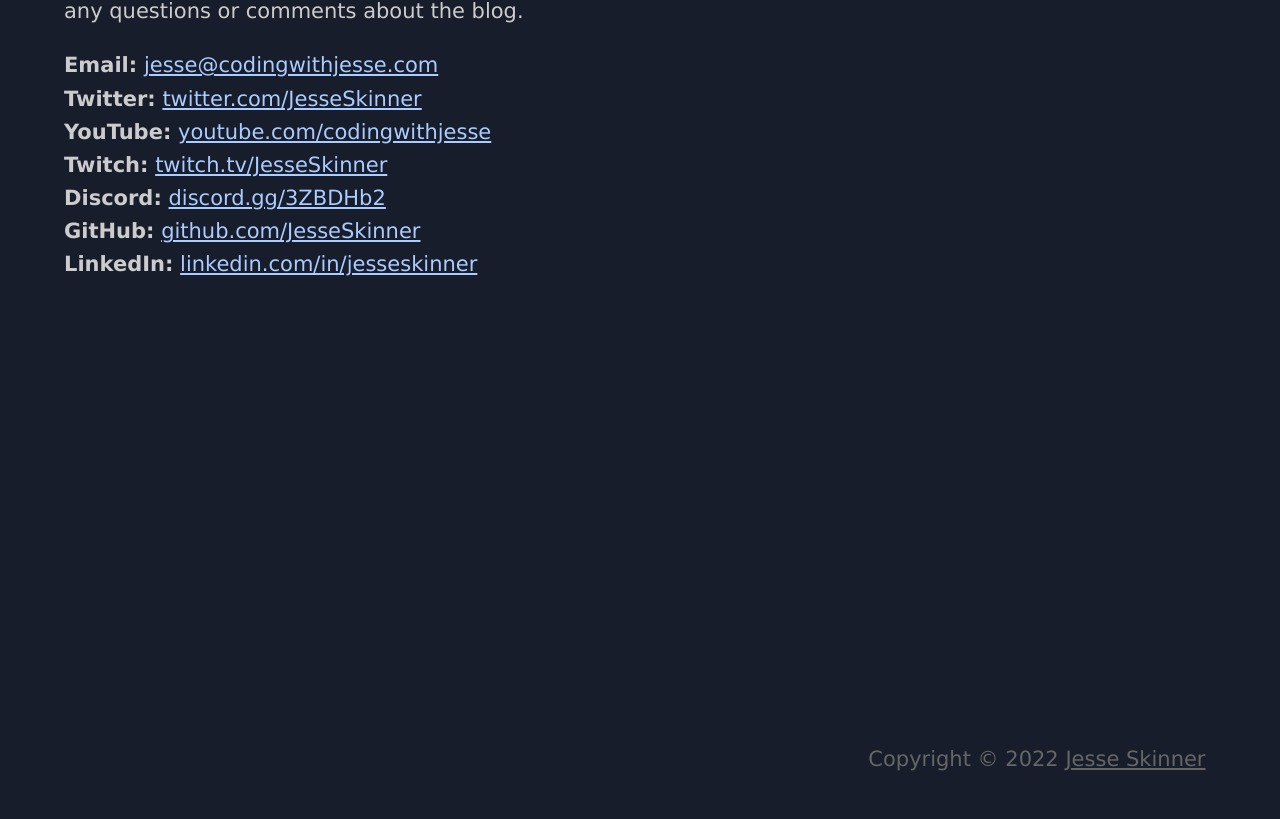
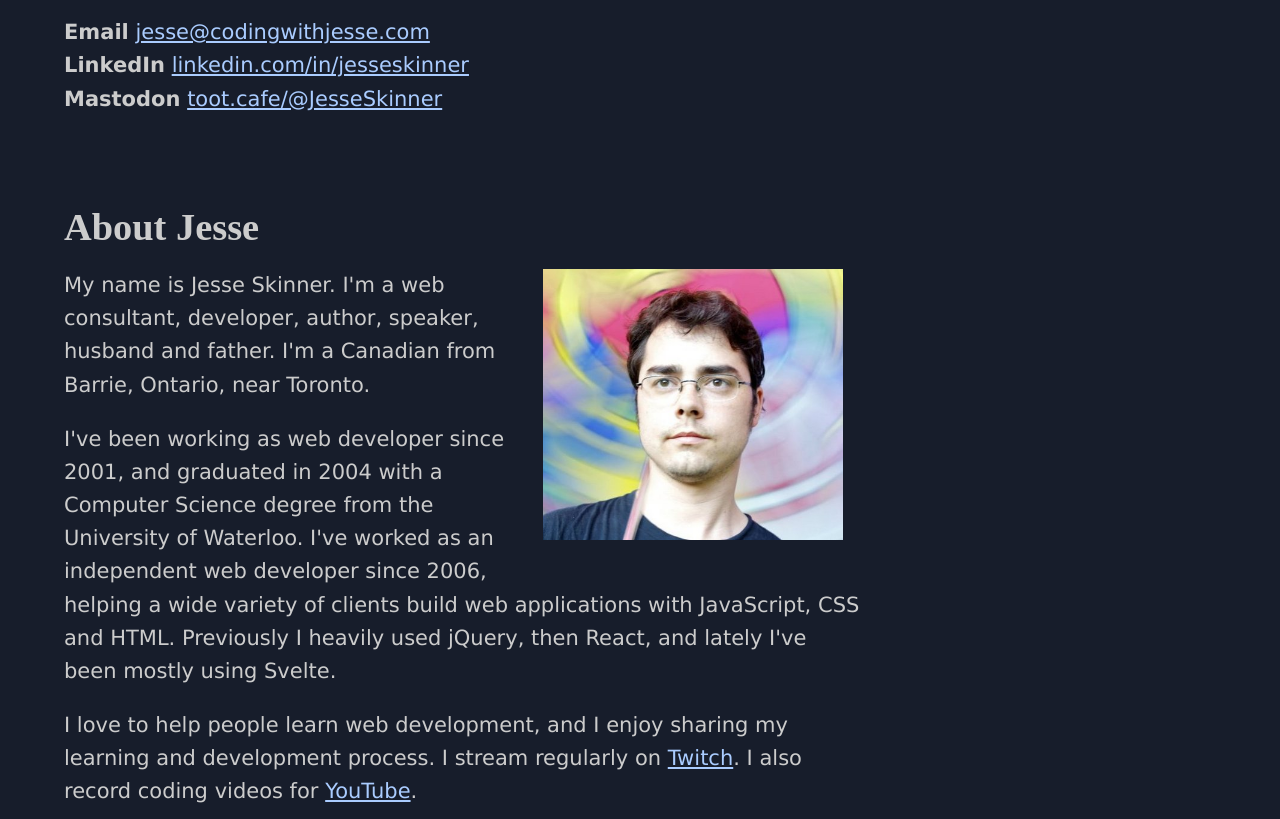
Before and after one commit to jesseskinner/codingwithjesse.com, a SvelteKit app: page /contact/me in a window 1280 px wide. Shown: the part 561-1380 px from the top of the page. Before the commit the page ends 1337 px from the top, so only its background shows below. Built offline with nearby package versions, Linux system fonts and the light colour scheme.

Commit message:
NEW: move Joy of Svelte ad off homepage, into post sidebar only

```diff
--- a/src/routes/_components/AboutMe.svelte
+++ b/src/routes/_components/AboutMe.svelte
@@ -3,26 +3,10 @@
 </script>
 
 <section>
-	<aside>
-		<a href="https://www.joyofsvelte.com/">
-			<img
-				src="https://www.joyofsvelte.com/svelte-logo.svg"
-				width="107"
-				height="128"
-				alt="Svelte"
-			/>
-			<span>
-				Want to learn Svelte?<br />
-				Check out my video course!<br />
-				<u>The Joy of Svelte</u>
-			</span></a
-		>
-	</aside>
-
-	<a href="/blog/about-me">
+	<a href="/contact/me">
 		<img src="/images/me_umbrella.jpg" alt="Jesse Skinner" class="me" />
 	</a>
-	<h1>Hi, I'm <a href="/blog/about-me" class="about-me">Jesse Skinner.</a></h1>
+	<h1>Hi, I'm <a href="/contact/me" class="about-me">Jesse Skinner.</a></h1>
 	<p>
 		I'm a web consultant, developer, author, college professor, youtuber, twitch streamer, husband
 		and father. I've been making web sites for {new Date().getFullYear() - 1995} years. I love coding,
@@ -94,8 +78,7 @@
 		text-align: left;
 	}
 
-	img.me,
-	aside a {
+	img.me {
 		width: 100%;
 		max-width: 500px;
 		border: 1px solid black;
@@ -127,43 +110,6 @@
 		margin: 0 0 0.5em;
 	}
 
-	aside a {
-		text-decoration: none;
-		color: black;
-		display: flex;
-		font-size: 1.1em;
-		padding: 0.5em;
-		background: white;
-		box-shadow: 5px 5px rgba(0, 0, 0, 0.5);
-		border: 1px solid #666;
-		margin-bottom: 2em;
-		text-align: center;
-		justify-content: center;
-		align-items: center;
-		box-sizing: border-box;
-	}
-
-	aside img {
-		flex: auto;
-		max-height: 5em;
-		margin: 0;
-		vertical-align: top;
-	}
-
-	aside span {
-		flex: auto;
-		white-space: nowrap;
-		font-weight: bold;
-	}
-
-	aside u {
-		font-size: 200%;
-		font-family: Lobster;
-		text-decoration: none;
-		color: #ff3e00;
-		font-weight: normal;
-	}
-
 	.social {
 		text-align: center;
 	}
--- a/src/routes/_components/Article.svelte
+++ b/src/routes/_components/Article.svelte
@@ -37,7 +37,7 @@
 		min-width: 50vw;
 		margin: 90px 0 0.3em;
 		font-size: 48px;
-		font-family: Times New Roman, serif;
+		font-family: 'Times New Roman', Times, serif;
 		line-height: 1.1;
 	}
 
@@ -45,7 +45,7 @@
 		font-weight: bold;
 		margin: 0 0 2em;
 		opacity: 0.7;
-		font-family: Times New Roman, serif;
+		font-family: 'Times New Roman', Times, serif;
 	}
 
 	article :global(pre) {
@@ -61,8 +61,9 @@
 	}
 
 	article :global(h2) {
+		font-family: 'Times New Roman', Times, serif;
 		font-size: 150%;
-		margin-top: 1em;
+		margin-top: 2em;
 	}
 
 	article :global(h3) {
--- /dev/null
+++ b/src/routes/_components/JoyOfSvelte.svelte
@@ -0,0 +1,60 @@
+<aside>
+	<a href="https://www.joyofsvelte.com/">
+		<img src="https://www.joyofsvelte.com/svelte-logo.svg" width="107" height="128" alt="Svelte" />
+		<span>
+			Want to learn Svelte?<br />
+			Check out my video course!<br />
+			<u>The Joy of Svelte</u>
+		</span></a
+	>
+</aside>
+
+<style>
+	aside {
+		font-size: 15px;
+		line-height: 1.66;
+	}
+
+	a {
+		width: 100%;
+		max-width: 500px;
+		border: 1px solid black;
+	}
+
+	a {
+		text-decoration: none;
+		color: black;
+		display: flex;
+		font-size: 1.1em;
+		padding: 0.5em;
+		background: white;
+		box-shadow: 5px 5px rgba(0, 0, 0, 0.5);
+		border: 1px solid #666;
+		margin-bottom: 2em;
+		text-align: center;
+		justify-content: center;
+		align-items: center;
+		box-sizing: border-box;
+	}
+
+	img {
+		flex: auto;
+		max-height: 5em;
+		margin: 0;
+		vertical-align: top;
+	}
+
+	span {
+		flex: auto;
+		white-space: nowrap;
+		font-weight: bold;
+	}
+
+	u {
+		font-size: 200%;
+		font-family: Lobster;
+		text-decoration: none;
+		color: #ff3e00;
+		font-weight: normal;
+	}
+</style>
--- a/src/routes/blog/[slug]/+page.svelte
+++ b/src/routes/blog/[slug]/+page.svelte
@@ -4,6 +4,7 @@
 	import AboutMe from '../../_components/AboutMe.svelte';
 	import Comments from '../../_components/Comments.svelte';
 	import NewsletterSubscribe from '../../_components/NewsletterSubscribe.svelte';
+	import JoyOfSvelte from '../../_components/JoyOfSvelte.svelte';
 
 	export let data;
 
@@ -24,9 +25,9 @@
 <Template>
 	<Post {post} link={false} />
 
-	<Comments {post} url="https://www.codingwithjesse.com/blog/{post.slug}/" />
+	{#if post.display}
+		<Comments {post} url="https://www.codingwithjesse.com/blog/{post.slug}/" />
 
-	{#if post.display}
 		<div class="newsletter">
 			Subscribe to my newsletter to get updates on new articles &amp; videos:
 			<NewsletterSubscribe />
@@ -35,6 +36,7 @@
 
 	<aside>
 		<main>
+			<JoyOfSvelte />
 			<AboutMe />
 		</main>
 	</aside>
--- a/src/routes/contact/me/+page.svelte
+++ b/src/routes/contact/me/+page.svelte
@@ -8,70 +8,62 @@
 </svelte:head>
 
 <Template>
-	<Article title="Contact Jesse">
+	<Article title="Contact Jesse" style="padding-bottom: 0; margin-bottom: 0; border-bottom: 0">
+		<p>I'm available for web development consulting and training.</p>
 		<p>
-			I'm available for freelance work, including custom web development,
-			technical writing and video production, training, coaching and
-			consulting.
+			Feel free to get in touch if you would like my help with something, or have any questions or
+			comments about the blog.
 		</p>
 		<p>
-			Feel free to get in touch if you would like my help with something,
-			or have any questions or comments about the blog.
-		</p>
-		<p>
-			<strong>Email:</strong>
-			<a
-				href="mailto:jesse@codingwithjesse.com"
-				target="_blank"
-				rel="noopener">
+			<strong>Email</strong>
+			<a href="mailto:jesse@codingwithjesse.com" target="_blank" rel="noreferrer me">
 				jesse@codingwithjesse.com
 			</a>
 			<br />
-			<strong>Twitter:</strong>
-			<a
-				href="https://twitter.com/jesseskinner"
-				target="_blank"
-				rel="noopener">
-				twitter.com/JesseSkinner
-			</a>
-			<br />
-			<strong>YouTube:</strong>
-			<a
-				href="https://www.youtube.com/codingwithjesse"
-				target="_blank"
-				rel="noopener">
-				youtube.com/codingwithjesse
-			</a>
-			<br />
-			<strong>Twitch:</strong>
-			<a
-				href="https://twitch.tv/jesseskinner"
-				target="_blank"
-				rel="noopener">
-				twitch.tv/JesseSkinner
-			</a>
-			<br />
-			<strong>Discord:</strong>
-			<a href="https://discord.gg/3ZBDHb2" target="_blank" rel="noopener">
-				discord.gg/3ZBDHb2
-			</a>
-			<br />
-			<strong>GitHub:</strong>
-			<a
-				href="https://github.com/jesseskinner"
-				target="_blank"
-				rel="noopener">
-				github.com/JesseSkinner
-			</a>
-			<br />
-			<strong>LinkedIn:</strong>
-			<a
-				href="https://www.linkedin.com/in/jesseskinner/"
-				target="_blank"
-				rel="noopener">
+			<strong>LinkedIn</strong>
+			<a href="https://www.linkedin.com/in/jesseskinner/" target="_blank" rel="noreferrer me">
 				linkedin.com/in/jesseskinner
 			</a>
 			<br />
+			<strong>Mastodon</strong>
+			<a href="https://toot.cafe/@JesseSkinner" target="_blank" rel="noreferrer me"
+				>toot.cafe/@JesseSkinner</a
+			>
+		</p>
+	</Article>
+
+	<Article title="About Jesse">
+		<p>
+			<img src="/images/me_umbrella.jpg" alt="Jesse Skinner" class="me" /> My name is Jesse Skinner.
+			I'm a web consultant, developer, author, speaker, husband and father. I'm a Canadian from Barrie,
+			Ontario, near Toronto.
+		</p>
+		<p>
+			I've been working as web developer since 2001, and graduated in 2004 with a Computer Science
+			degree from the University of Waterloo. I've worked as an independent web developer since
+			2006, helping a wide variety of clients build web applications with JavaScript, CSS and HTML.
+			Previously I heavily used jQuery, then React, and lately I've been mostly using Svelte.
+		</p>
+		<p>
+			I love to help people learn web development, and I enjoy sharing my learning and development
+			process. I stream regularly on <a href="https://twitch.tv/jesseskinner">Twitch</a>. I also
+			record coding videos for
+			<a href="https://www.youtube.com/channel/UC6Ak0hMzttpQYAxzTe8kx7A">YouTube</a>.
+		</p>
+		<p>
+			I write regularly here on <a href="https://www.codingwithjesse.com/">Coding with Jesse</a>. I
+			wrote a book for O'Reilly called
+			<a href="https://www.codingwithjesse.com/blog/free-book-unobtrusive-ajax">Unobtrusive Ajax</a
+			>. I've also given a number of talks, and sometimes I teach at Georgian College.
 		</p>
 	</Article>
 </Template>
+
+<style>
+	.me {
+		float: right;
+		width: 300px;
+		max-width: 90%;
+		margin: 0 1em 1em 1em;
+	}
+</style>
--- a/src/routes/newsletter/+page.svelte
+++ b/src/routes/newsletter/+page.svelte
@@ -11,8 +11,8 @@
 <Template>
 	<Article title="Subscribe to the Coding with Jesse newsletter">
 		<p>
-			Sign up to receive updates about any new articles and videos. You'll also keep up to date with
-			what I'm most excited about, what I've been working on, and what I've been learning about.
+			Sign up to receive updates about any new articles and videos. Stay up-to-date with what I'm
+			most excited about, what I've been working on, and what I've been learning about.
 		</p>
 
 		<NewsletterSubscribe />
```
